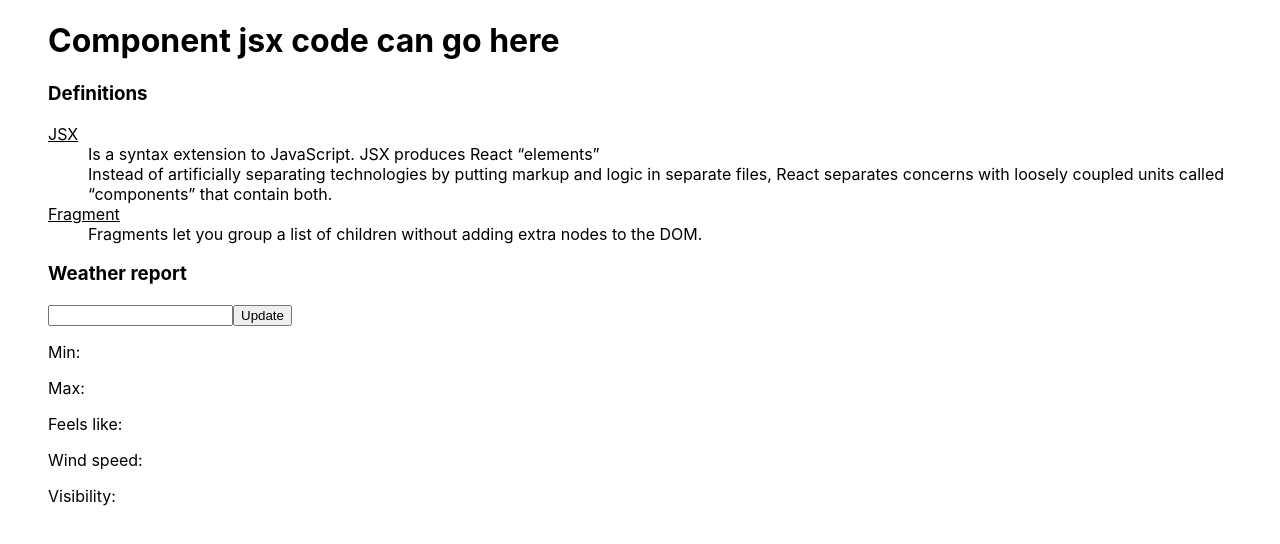
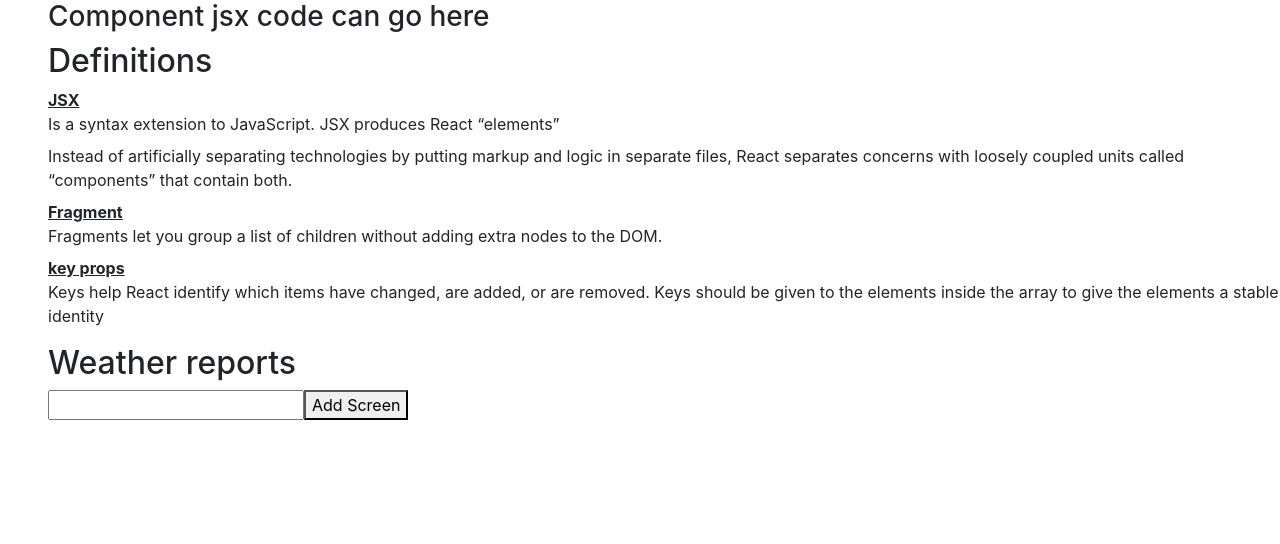
Before and after one commit to marianbota/React-weather-demo, a React (Create React App) app in the folder weather/: page / in a window 1280 px wide. Shown: the top 544 px of the page. Built offline with nearby package versions, Linux system fonts and the light colour scheme; no server answers.

Commit message:
added demo for dynamic component creation

```diff
--- a/weather/package.json
+++ b/weather/package.json
@@ -6,9 +6,11 @@
     "@testing-library/jest-dom": "^5.15.0",
     "@testing-library/react": "^11.2.7",
     "@testing-library/user-event": "^12.8.3",
+    "bootstrap": "^5.1.3",
     "react": "^17.0.2",
     "react-dom": "^17.0.2",
     "react-scripts": "4.0.3",
+    "uuid": "^8.3.2",
     "web-vitals": "^1.1.2"
   },
   "scripts": {
--- a/weather/src/App.js
+++ b/weather/src/App.js
@@ -1,19 +1,20 @@
 //NOTE importing nested components
-import WeatherScreen from './components/WeatherScreen'
 import Definitions from "./components/Definitions";
+import WeatherMonitor from './components/WeatherMonitor';
 
 //NOTE: this is the app component.
 //NOTE: a function can be a component.
 //NOTE: a class can also be a component.
-function App() {
+function App({cities}) {
   return (
       //NOTE empty element wrapper needed because the return statement of a component can only return one fragment
       <>
-        <h1>Component jsx code can go here</h1>
+        <h3>Component jsx code can go here</h3>
 
         {/*These are nested components*/}
         <Definitions />
-        <WeatherScreen />
+        <WeatherMonitor/>
+
       </>
   );
 }
--- a/weather/src/components/Definitions.js
+++ b/weather/src/components/Definitions.js
@@ -4,7 +4,7 @@ import './Definitions.css';
 function Definitions() {
     return(
         <>
-            <h3>Definitions</h3>
+            <h2>Definitions</h2>
             <dl>
                 <dt>JSX</dt>
                 <dd>Is a syntax extension to JavaScript. JSX produces React “elements”</dd>
@@ -15,6 +15,12 @@ function Definitions() {
 
                 <dt>Fragment</dt>
                 <dd>Fragments let you group a list of children without adding extra nodes to the DOM.</dd>
+
+                <dt>key props</dt>
+                <dd>
+                    Keys help React identify which items have changed, are added, or are removed.
+                    Keys should be given to the elements inside the array to give the elements a stable identity
+                </dd>
             </dl>
         </>
     );
--- /dev/null
+++ b/weather/src/components/WeatherMonitor.js
@@ -0,0 +1,38 @@
+import { useState, useRef, useEffect } from 'react';
+import WeatherScreen from '../components/WeatherScreen'
+import { v4 as uuidv4 } from 'uuid';
+
+function WeatherMonitor() {
+
+    const nameInputRef = useRef();
+    let [cities, setCities] = useState([]);
+
+    useEffect(() => {
+        //NOTE dependecy cities changed so we are running this function
+        nameInputRef.current.value = "";
+    }, [cities])
+
+    function addScreen() {
+        setCities([...cities, nameInputRef.current.value])
+    }
+
+    return(
+        <>
+            <h2>Weather reports</h2>
+
+            <input ref={nameInputRef}/>
+            <button onClick={addScreen}>Add Screen</button>
+
+            {/*NOTE initialCity is a prop*/}
+            <div className="d-flex justify-content-start flex-wrap mt-3 me-5">
+            {
+                cities.map(city => {
+                    return <WeatherScreen key={uuidv4()} initialCity={city} />
+                })
+            }
+            </div>
+        </>
+    );
+}
+
+export default WeatherMonitor;
--- a/weather/src/components/WeatherScreen.js
+++ b/weather/src/components/WeatherScreen.js
@@ -1,8 +1,9 @@
 import WeatherService from "../services/OpenWeatherMapService";
 import Forecast from "../models/Forecast";
-import { useState, useEffect } from "react";
+import { useState, useEffect, useRef } from "react";
 
-function WeatherScreen() {
+//NOTE initialCity is a prop
+function WeatherScreen({initialCity}) {
     useEffect(()=>{
         //NOTE this effect is executed on page load
         updateForecast();
@@ -10,14 +11,17 @@ function WeatherScreen() {
     //NOTE the square brackets indicate that the efect function will be called only once when the component is mounted
     [])
 
+    const cityNameRef = useRef();
+
+    //NOTE when the state changes the whole component is redended a again
+    //NOTE object destructuring example
     let [state, setState] = useState({
-        forecastData: new Forecast(),
-        cityName: 'Sibiu'
+        forecastData: new Forecast()
     });
 
     function updateForecast() {
         //NOTE city name should be taken as a ui input
-        WeatherService.GetForecast(state.cityName)
+        WeatherService.GetForecast(cityNameRef.current.value)
             .then( result => {
                 let forecast = new Forecast(result)
                 setState({...state, forecastData: forecast})
@@ -26,22 +30,19 @@ function WeatherScreen() {
             .catch( error => console.error(error) );
     }
 
-    function updateCity(event) {
-        setState({...state, cityName: event.target.value})
-    }
-
     return (
-        <>
-            <h3>Weather report</h3>
-            <input defaultValue={state.forecastData.city} onBlur={updateCity}/>
+        <div className="border p-3 me-3 mb-3">
+            <input defaultValue={initialCity} ref={cityNameRef}/>
             <button onClick={updateForecast}>Update</button>
-            <p>{state.forecastData.country} {state.forecastData.city} {state.forecastData.condition}</p>
-            <p>Min: {state.forecastData.min}</p>
-            <p>Max: {state.forecastData.max}</p>
-            <p>Feels like: {state.forecastData.feel}</p>
-            <p>Wind speed: {state.forecastData.windSpeed}</p>
-            <p>Visibility: {state.forecastData.visibility}</p>
-        </>
+            <ul className="mt-2">
+                <li>{state.forecastData.country} {state.forecastData.city} {state.forecastData.condition}</li>
+                <li>Min: {state.forecastData.min}</li>
+                <li>Max: {state.forecastData.max}</li>
+                <li>Feels like: {state.forecastData.feel}</li>
+                <li>Wind speed: {state.forecastData.windSpeed}</li>
+                <li>Visibility: {state.forecastData.visibility}</li>
+            </ul>
+        </div>
     );
 }
 
--- a/weather/src/index.js
+++ b/weather/src/index.js
@@ -1,5 +1,7 @@
 import React from 'react';
 import ReactDOM from 'react-dom';
+//NOTE import bootstrap css
+import 'bootstrap/dist/css/bootstrap.min.css';
 import './index.css';
 
 //NOTE the "App" component is imported here, from the App.js file
@@ -8,7 +10,7 @@ import App from './App';
 //NOTE render the App component in the root element
 ReactDOM.render(
   <React.StrictMode>
-    <App />
+    <App cities ={['Sibiu', 'Cluj']}/>
   </React.StrictMode>,
   document.getElementById('root')
 );
```
Also changed, not shown: 2 other files (tests, documents, lock files or other folders).
